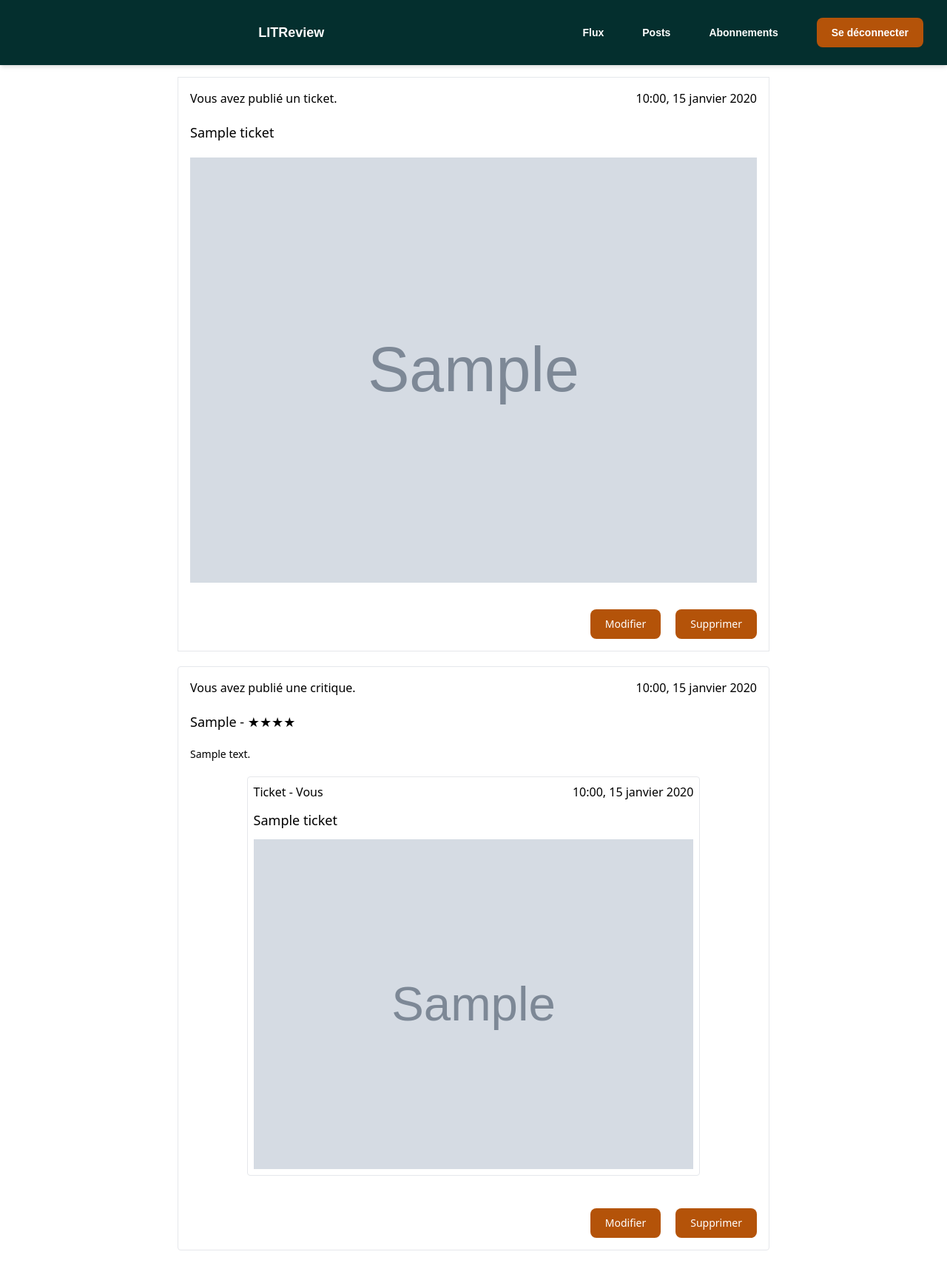
After one commit to kimg9/litrevu, a Django app: page /posts/ in a window 1280 px wide. The commit adds this page. Shown: the whole page at 74% size. Run offline with Django 5.2, Linux system fonts and the light colour scheme; a user stored in the database is signed in; tables that the repository leaves empty hold one stand-in row (values such as "Sample post"); grey boxes marked "Sample" are stand-in pictures; some libraries are stand-ins or nearby versions.

Commit message:
creating posts page

```diff
--- a/blog/models.py
+++ b/blog/models.py
@@ -4,7 +4,7 @@ from django.db import models
 
 
 def user_directory_path(instance, filename):
-    return "media/uploads/user_{0}/{1}".format(instance.user.id, filename)
+    return "uploads/user_{0}/{1}".format(instance.user.id, filename)
 
 
 class Ticket(models.Model):
--- a/blog/views.py
+++ b/blog/views.py
@@ -3,7 +3,7 @@ from django.forms.models import modelformset_factory
 
 
 from . import forms
-from .models import Ticket
+from .models import Review, Ticket
 
 
 class FluxView:
@@ -29,8 +29,6 @@ class TicketView:
                 ticket.user = request.user
                 ticket.save()
 
-                print(ticket)
-
                 message = "✅ Ticket créé avec succès."
 
         return render(
@@ -47,10 +45,22 @@ class PostsView:
     def posts_view_page(request):
         message = ""
 
+        tickets = Ticket.objects.filter(user=request.user)
+        reviews = Review.objects.filter(user=request.user)
+
+        star_rating = ""
+        for review in reviews:
+            for _ in range(review.rating):
+                star_rating += "★"
+            review.rating = star_rating
+
+        posts = list(tickets) + list(reviews)
+        sorted_posts = sorted(posts, key=lambda k: k.time_created, reverse=True)
+
         return render(
             request,
             "blog/posts.html",
-            context={"message": message},
+            context={"message": message, "posts": sorted_posts},
         )
 
 
@@ -65,8 +75,8 @@ class AbonnementView:
         )
 
 
-class CritiqueView:
-    def create_critique_page(request):
+class ReviewView:
+    def create_review_page(request):
         ChoiceFormSet = modelformset_factory(
             Ticket, validate_min=True, form=forms.TicketForm
         )
@@ -76,28 +86,28 @@ class CritiqueView:
         message = ""
 
         if request.method == "POST":
-            critique_form = forms.ReviewForm(request.POST)
+            review_form = forms.ReviewForm(request.POST)
             ticket_form = ChoiceFormSet(request.POST, request.FILES)
 
-            if all([critique_form.is_valid(), ticket_form.is_valid()]):
+            if all([review_form.is_valid(), ticket_form.is_valid()]):
                 cd = ticket_form.cleaned_data[0]
                 ticket = Ticket(
-                    title=cd['title'],
-                    description=cd['description'],
+                    title=cd["title"],
+                    description=cd["description"],
                     user=request.user,
-                    image=cd['image'],
+                    image=cd["image"],
                 )
                 ticket.save()
 
-                critique = critique_form.save(commit=False)
-                critique.ticket = ticket
-                critique.user = request.user
-                critique.save()
+                review = review_form.save(commit=False)
+                review.ticket = ticket
+                review.user = request.user
+                review.save()
 
                 message = "✅ Critique créée avec succès."
 
         return render(
             request,
-            "blog/critique.html",
+            "blog/reviews/create_review.html",
             context={"form": form, "formset": formset, "message": message},
         )
--- a/litrevu/settings.py
+++ b/litrevu/settings.py
@@ -70,6 +70,7 @@ TEMPLATES = [
                 "django.template.context_processors.request",
                 "django.contrib.auth.context_processors.auth",
                 "django.contrib.messages.context_processors.messages",
+                'django.template.context_processors.media',
             ],
         },
     },
@@ -84,7 +85,7 @@ WSGI_APPLICATION = "litrevu.wsgi.application"
 DATABASES = {
     "default": {
         "ENGINE": "django.db.backends.sqlite3",
-        "NAME": BASE_DIR / "litrevu.db",
+        "NAME": BASE_DIR / "litrevu_test.db",
     }
 }
 
@@ -139,4 +140,5 @@ CRISPY_ALLOWED_TEMPLATE_PACKS = "tailwind"
 
 CRISPY_TEMPLATE_PACK = "tailwind"
 
+MEDIA_ROOT = "media/"
 MEDIA_URL = "media/"
--- a/litrevu/urls.py
+++ b/litrevu/urls.py
@@ -30,5 +30,5 @@ urlpatterns = [
     path("posts/", blog.PostsView.posts_view_page, name="posts"),
     path("abonnements/", blog.AbonnementView.abonnement_view_page, name="abonnements"),
     path("tickets/", blog.TicketView.create_ticket_page, name="tickets"),
-    path("critiques/", blog.CritiqueView.create_critique_page, name="critiques"),
+    path("reviews/", blog.ReviewView.create_review_page, name="reviews"),
 ]
--- a/templates/blog/flux.html
+++ b/templates/blog/flux.html
@@ -8,7 +8,7 @@
                 Demander une critique
             </button>
         </a>
-        <a href="{% url 'critiques' %}">
+        <a href="{% url 'reviews' %}">
             <button type="button" class="mt-4 text-white bg-amber-700 rounded-lg text-sm px-5 py-2.5 hover:bg-gray-900">
                 Créer une critique
             </button>
--- /dev/null
+++ b/templates/blog/posts.html
@@ -0,0 +1,67 @@
+{% extends 'base.html' %}
+{% block content %}
+{% load crispy_forms_tags %}
+{% load static %}
+
+{% if posts %}
+<div class="mt-4 flex flex-col gap-5">
+    {% for post in posts%}
+    {% if post.ticket %}
+    <div class="flex flex-col gap-5 border border-solid border-grey p-2 mb-2 rounded p-4">
+        <div class="flex justify-between">
+            <p> Vous avez publié une critique.</p>
+            <p> {{ post.time_created|date:"H:i, d F Y" }}</p>
+        </div>
+        <p class="text-lg">{{ post.headline }} - {{ post.rating }}</p>
+        <p class="text-sm">{{ post.body }}</p>
+        <div class="flex justify-center w-100">
+            <div class="w-4/5 border border-solid border-grey p-2 mb-2 rounded flex flex-col gap-3">
+                <div class="flex justify-between">
+                    <p> Ticket - {% if post.ticket.user == user %} Vous {% else %} {{post.ticket.user.username}} {% endif %}</p>
+                    <p> {{ post.ticket.time_created|date:"H:i, d F Y" }}</p>
+                </div>
+                <p class="text-lg">{{ post.ticket.title }}</p>
+                <img src="{% get_media_prefix %}{{ post.ticket.image }}" alt="{{ post.ticket.title }}" />
+            </div>
+        </div>
+        <div class="flex justify-end w-100">
+            <div class="flex gap-5">
+                <button type="button"
+                    class="mt-4 text-white bg-amber-700 rounded-lg text-sm px-5 py-2.5 hover:bg-gray-900">
+                    Modifier
+                </button>
+                <button type="button"
+                    class="mt-4 text-white bg-amber-700 rounded-lg text-sm px-5 py-2.5 hover:bg-gray-900">
+                    Supprimer
+                </button>
+            </div>
+        </div>
+    </div>
+    {% else %}
+    <div class="border p-4 flex flex-col gap-5">
+        <div class="flex justify-between">
+            <p>Vous avez publié un ticket.</p>
+            <p> {{ post.time_created|date:"H:i, d F Y" }}</p>
+        </div>
+        <p class="text-lg">{{ post.title }}</p>
+        <img src="{% get_media_prefix %}{{ post.image }}" alt="{{ post.title }}" />
+        <div class="flex justify-end w-100">
+            <div class="flex gap-5">
+                <button type="button"
+                    class="mt-4 text-white bg-amber-700 rounded-lg text-sm px-5 py-2.5 hover:bg-gray-900">
+                    Modifier
+                </button>
+                <button type="button"
+                    class="mt-4 text-white bg-amber-700 rounded-lg text-sm px-5 py-2.5 hover:bg-gray-900">
+                    Supprimer
+                </button>
+            </div>
+        </div>
+    </div>
+    {% endif %}
+    {% endfor %}
+</div>
+{% else %}
+<p>Aucun post à afficher.</p>
+{% endif %}
+{% endblock content %}
--- a/templates/blog/critique.html
+++ b/templates/blog/reviews/create_review.html
@@ -5,11 +5,11 @@
 <div class="flex flex-col gap-5 justify-center items-center w-full">
     <h2 class="text-xl font-bold my-4">Créer une critique</h2>
     <form enctype="multipart/form-data" method="post" class="w-full">
-        <div class="border border-solid border-black p-2 mb-2">
+        <div class="border border-solid border-grey p-2 mb-2 rounded">
             <h3 class="font-black pb-3">Livre/Article</h3>
             {{ formset|crispy }}
         </div>
-        <div class="border border-solid border-black p-2">
+        <div class="border border-solid border-grey p-2 rounded">
             <h3 class="font-black pb-3">Critique</h3>
             {{ form|crispy }}
         </div>
```
Also changed, not shown: templates/blog/reviews/update_review.html (added, +29 -0 lines).
